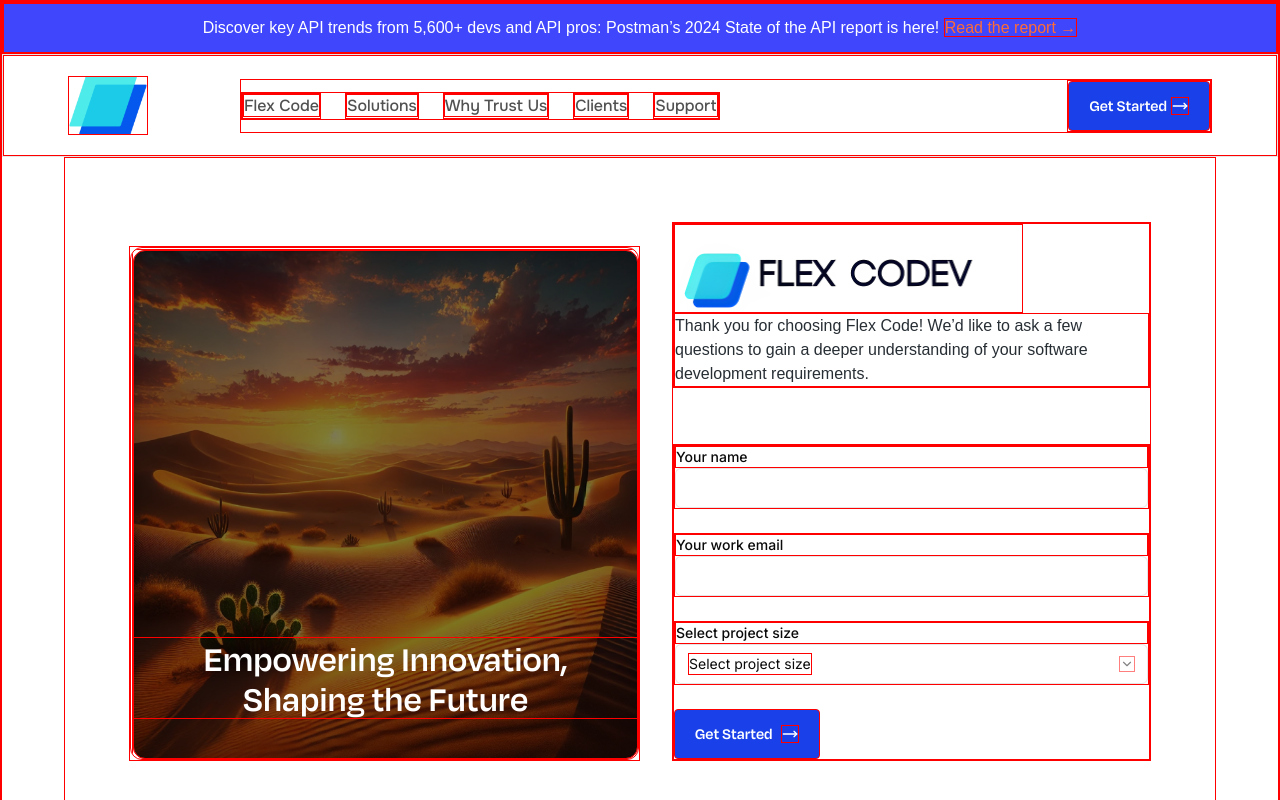
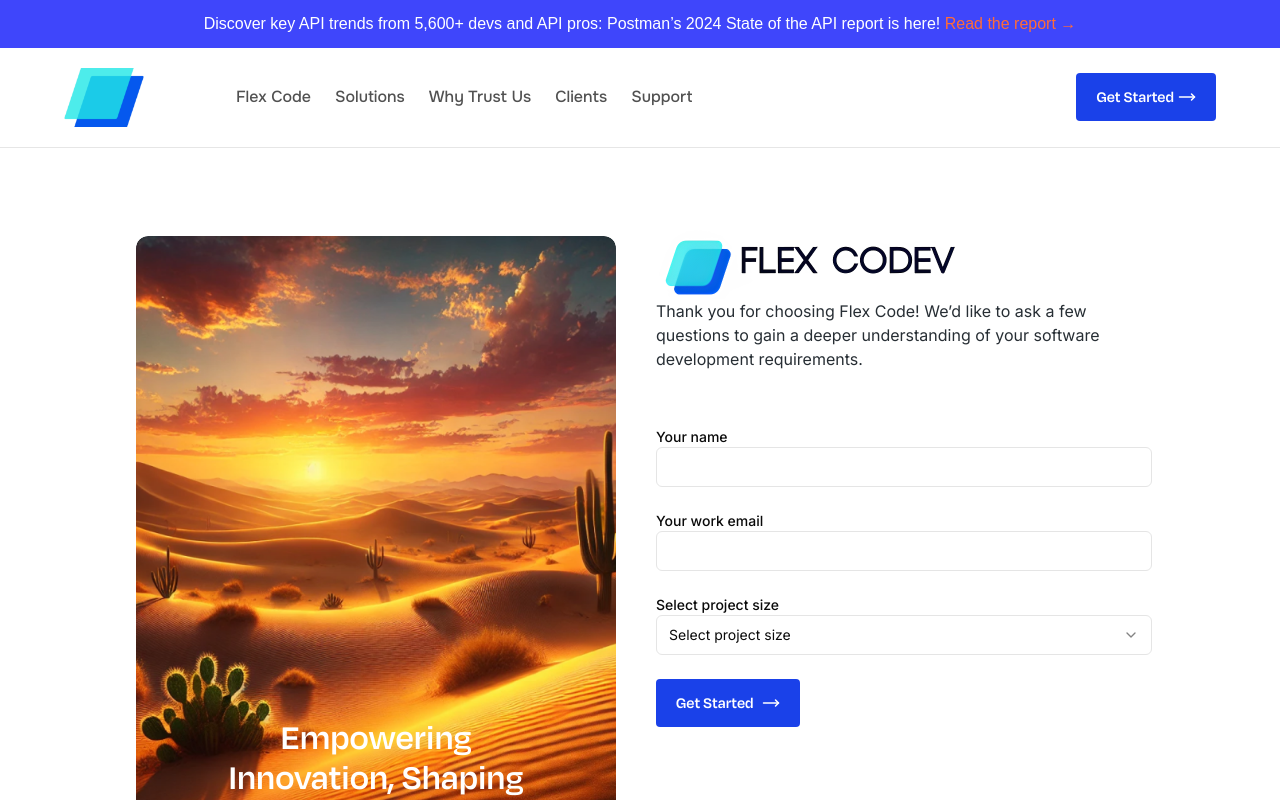
Before and after one commit to SrFreitass/flex-code, a Next.js app: page /get-started in a window 1280 px wide. Shown: the top 800 px of the page. Built offline with nearby package versions, Linux system fonts and the light colour scheme.

Commit message:
ref: carousel and form (get started page), width, height, font

```diff
--- a/app/get-started/components/Carousel.tsx
+++ b/app/get-started/components/Carousel.tsx
@@ -39,15 +39,15 @@
                 spaceBetween={50}
                 slidesPerView={1}
                 autoplay={{ delay: 5000 }}
-                className="w-full h-full rounded-xl"
+                className="w-[30rem] h-[40rem] rounded-xl"
             >
                 {slides.map((slide, i) => (
                     <SwiperSlide key={i} className={`flex items-center justify-center`}>
-                        <div className="absolute top-0 left-0 w-full h-full bg-black bg-opacity-50 rounded-xl" />
+                        <div className="absolute top-0 left-0 w-full bg-black bg-opacity-50 rounded-xl" />
                         <h2 className="absolute text-white bottom-10 font-degular text-4xl text-center px-16 max-[1250px]:px-8 flex justify-center">
                         Empowering Innovation, Shaping the Future
                         </h2>
-                        <Image src={slide} alt="" width={759} height={878} className="h-full rounded-xl object-cover max-h-[42rem]" />
+                        <Image src={slide} alt="" width={759} height={878} className="h-full rounded-xl object-cover" />
                     </SwiperSlide>
                 ))}
             </Swiper>
--- a/app/get-started/components/Form.tsx
+++ b/app/get-started/components/Form.tsx
@@ -9,7 +9,7 @@
         <form className="flex flex-col gap-14 w-1/2 max-lg:w-full">
             <div className="flex flex-col max-lg:items-center">
                 <Image src="/logo/flex-code-max.png" alt="Logo" width={349} height={87}/>
-                <p className="text-title">Thank you for choosing Flex Code! We’d like to ask a few questions to gain a deeper understanding of your software development requirements.</p>
+                <p className="text-title font-inter">Thank you for choosing Flex Code! We’d like to ask a few questions to gain a deeper understanding of your software development requirements.</p>
             </div>
             <div className="flex flex-col items-start gap-6 w-full">
 
--- a/app/globals.css
+++ b/app/globals.css
@@ -2,9 +2,9 @@
 @tailwind components;
 @tailwind utilities;
 
-* {
+/* * {
   border: 1px solid red;
-}
+} */
 
 html {
     scroll-behavior: smooth;
```
